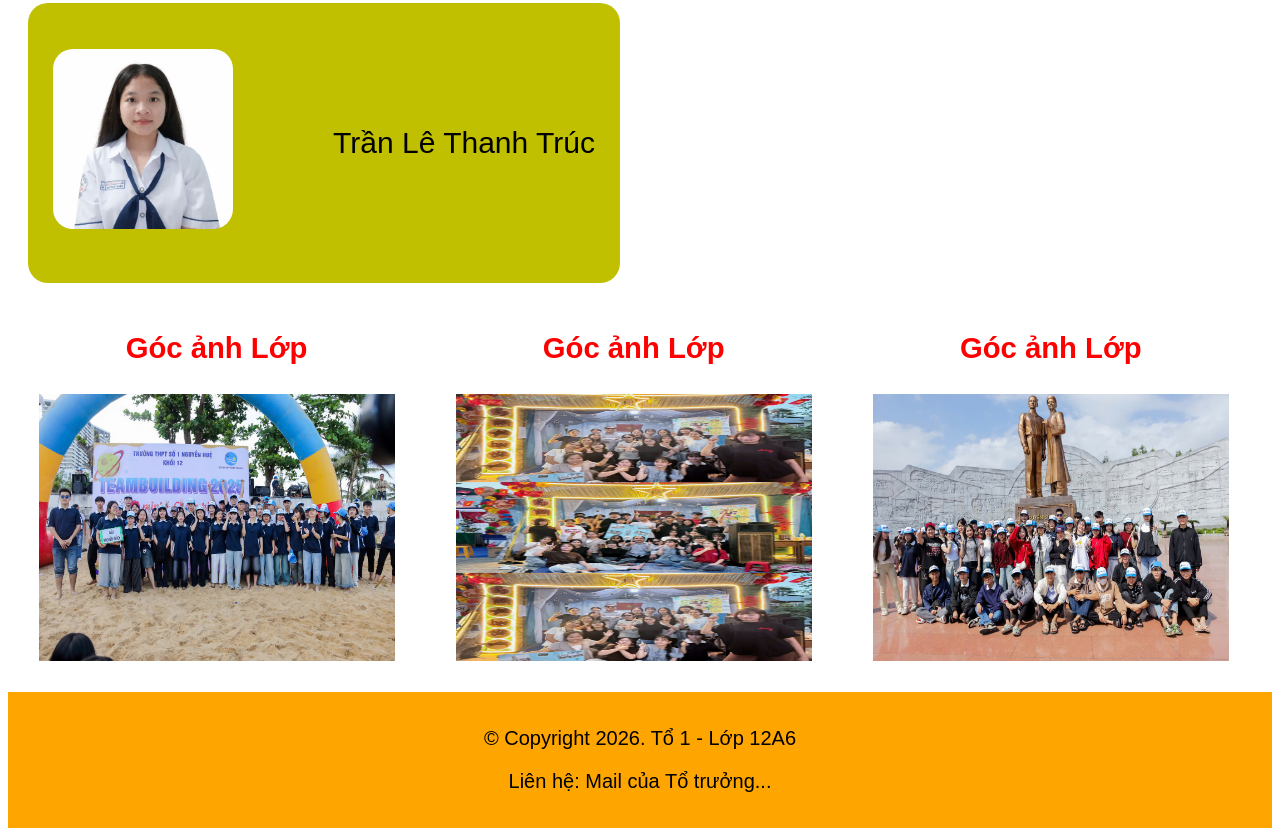
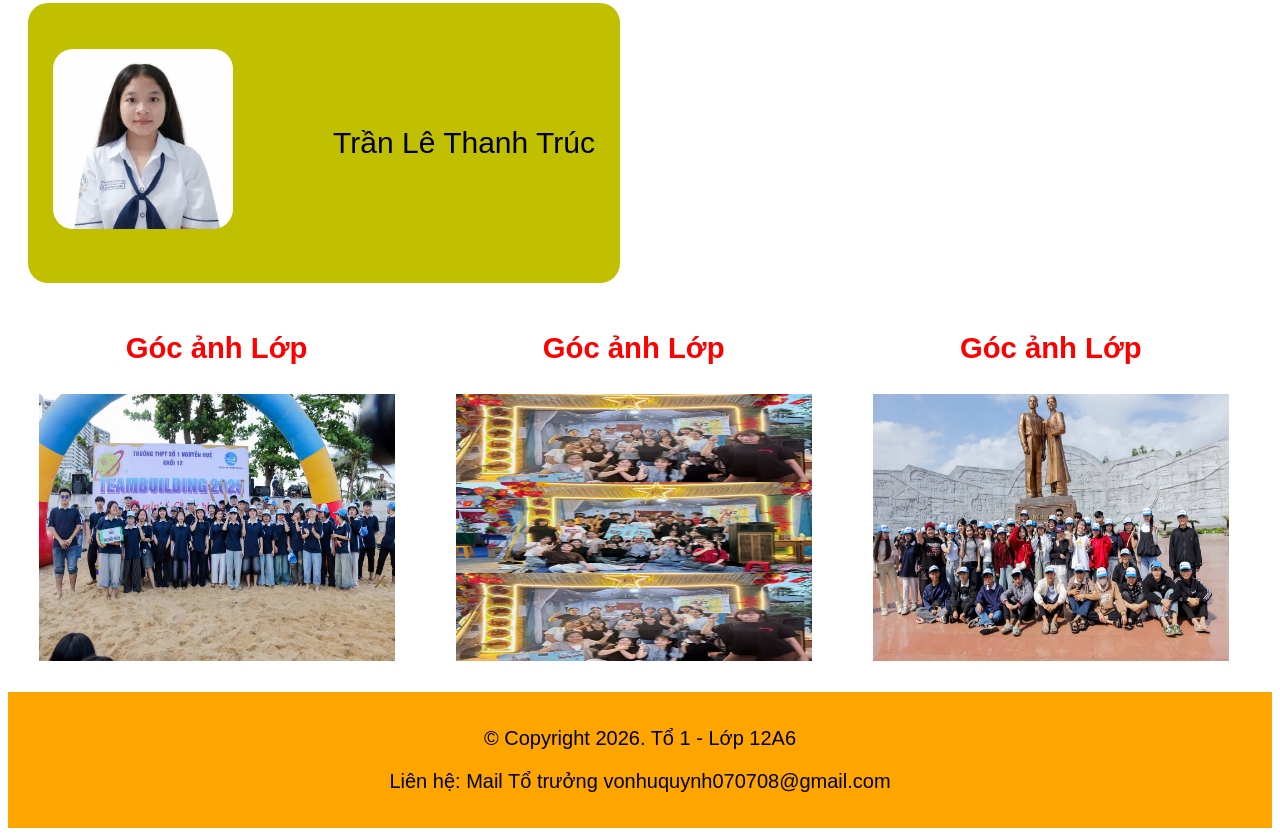
Before and after one commit to nq07/web-to-1-12a6, a plain HTML site: page index.html in a window 1280 px wide. Shown: the part 2175-3011 px from the top of the page. Drawn offline with Linux system fonts and the light colour scheme.

Commit message:
Update index.html

```diff
--- a/index.html
+++ b/index.html
@@ -143,7 +143,7 @@
 	</div>
     <div class="footer">
         <p>&copy; Copyright 2026. Tổ 1 - Lớp 12A6 </p>
-        <p>Liên hệ: Mail của Tổ trưởng...</p>
+        <p>Liên hệ: Mail Tổ trưởng vonhuquynh070708@gmail.com</p>
     </div>
 </body>
 </html>
```
